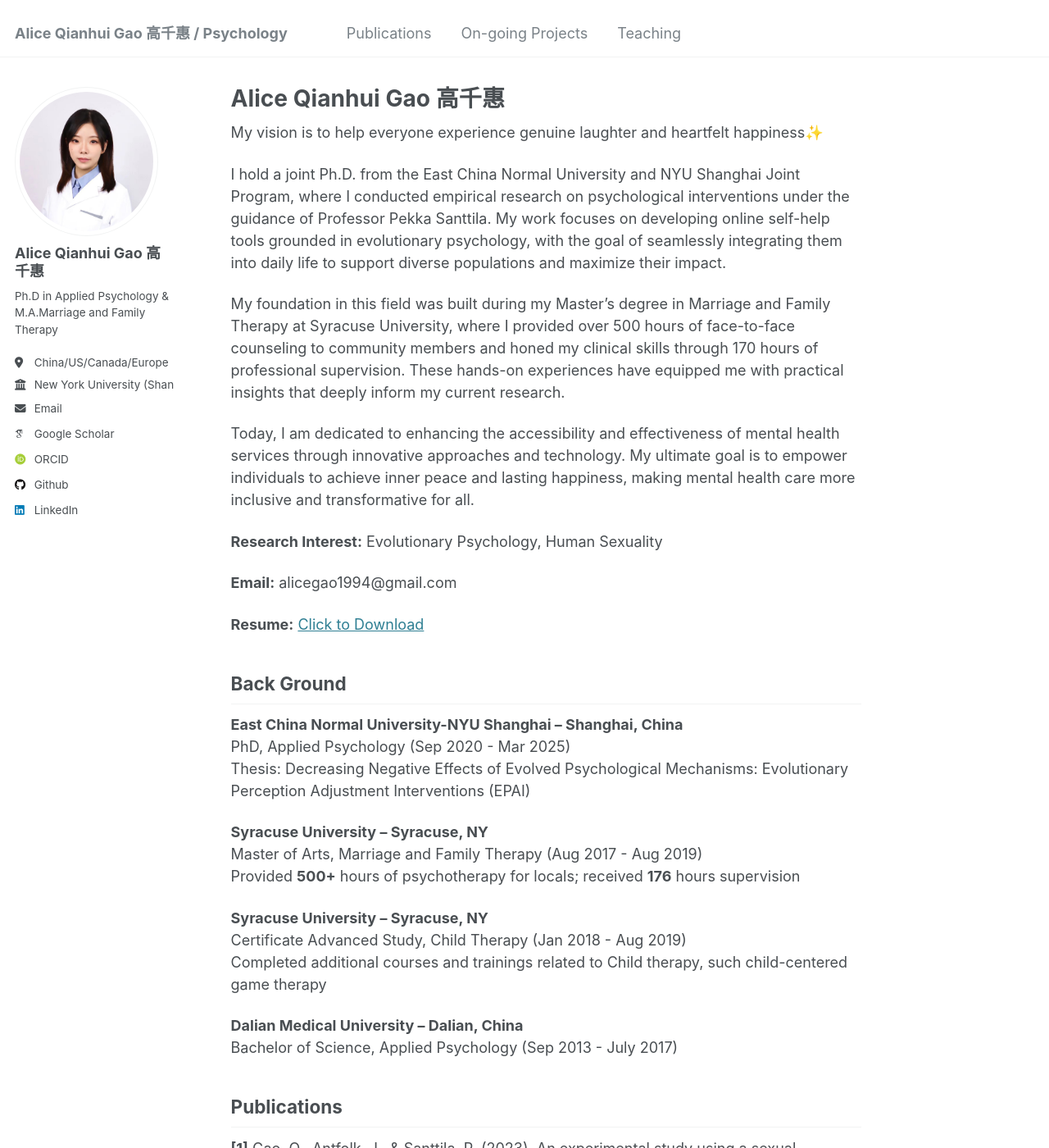
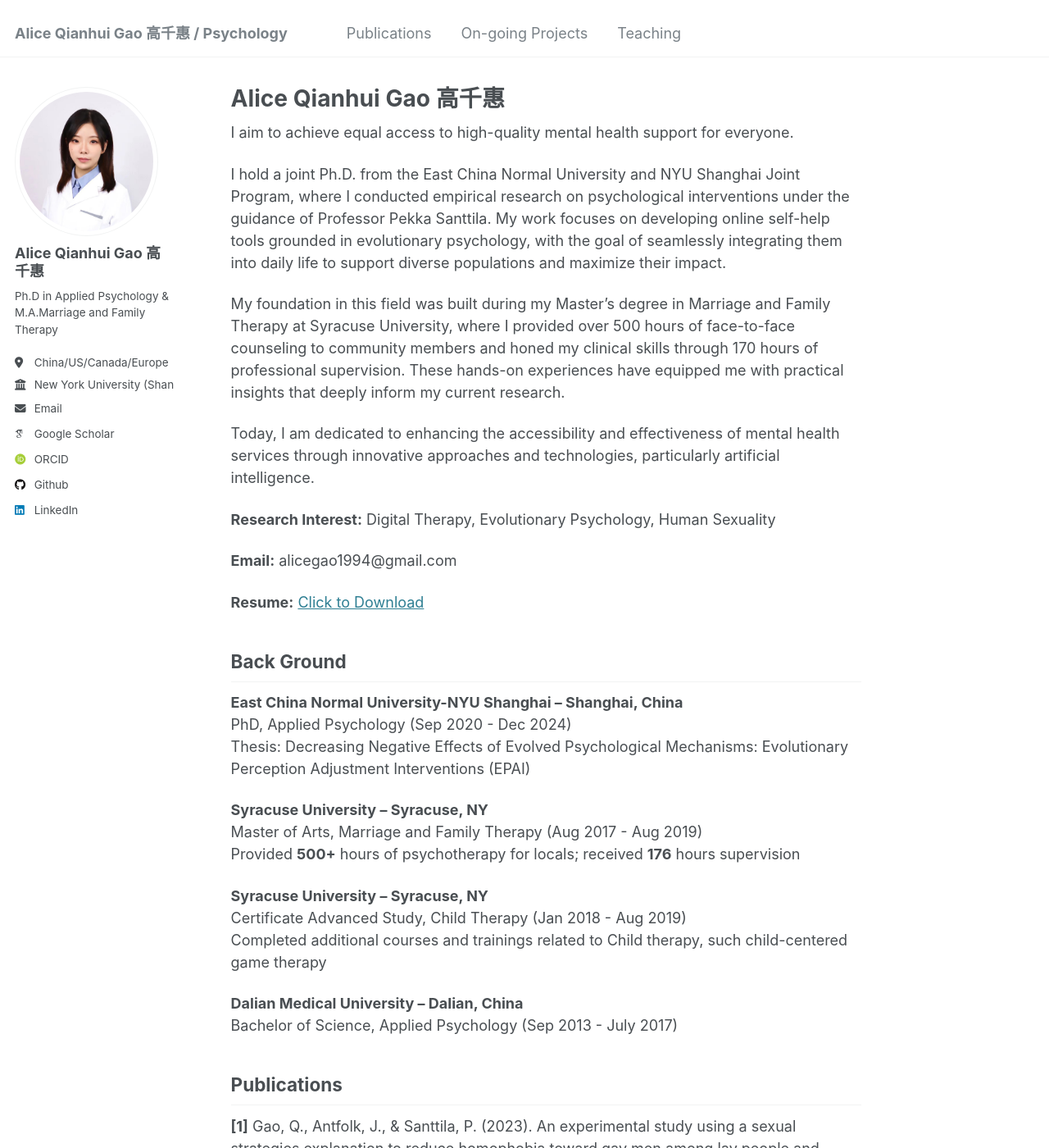
Before and after one commit to alicepsychology/alicepsychology.com, a Jekyll site: the page built from _pages/about.md, in a window 1280 px wide and 1400 px high. Shown: the whole window at 82% size. Built offline with Jekyll 4.4.1, drawn with Linux system fonts in a browser that asks for light colours; some web fonts are replaced.

Commit message:
Update about.md

```diff
--- a/_pages/about.md
+++ b/_pages/about.md
@@ -9,15 +9,15 @@ redirect_from:
 
 
 
-My vision is to help everyone experience genuine laughter and heartfelt happiness✨
+I aim to achieve equal access to high-quality mental health support for everyone.
 
 I hold a joint Ph.D. from the East China Normal University and NYU Shanghai Joint Program, where I conducted empirical research on psychological interventions under the guidance of Professor Pekka Santtila. My work focuses on developing online self-help tools grounded in evolutionary psychology, with the goal of seamlessly integrating them into daily life to support diverse populations and maximize their impact.
 
 My foundation in this field was built during my Master’s degree in Marriage and Family Therapy at Syracuse University, where I provided over 500 hours of face-to-face counseling to community members and honed my clinical skills through 170 hours of professional supervision. These hands-on experiences have equipped me with practical insights that deeply inform my current research.
 
-Today, I am dedicated to enhancing the accessibility and effectiveness of mental health services through innovative approaches and technology. My ultimate goal is to empower individuals to achieve inner peace and lasting happiness, making mental health care more inclusive and transformative for all.<br />
+Today, I am dedicated to enhancing the accessibility and effectiveness of mental health services through innovative approaches and technologies, particularly artificial intelligence.<br />
 
-**Research Interest:** Evolutionary Psychology, Human Sexuality<br />
+**Research Interest:** Digital Therapy, Evolutionary Psychology, Human Sexuality<br />
 
 **Email:** alicegao1994@gmail.com <br />
 
@@ -26,7 +26,7 @@ Today, I am dedicated to enhancing the accessibility and effectiveness of mental
 **Back Ground**<br />
 ---
 **East China Normal University-NYU Shanghai – Shanghai, China**<br />
-PhD, Applied Psychology (Sep 2020 - Mar 2025) <br />
+PhD, Applied Psychology (Sep 2020 - Dec 2024) <br />
 Thesis: Decreasing Negative Effects of Evolved Psychological Mechanisms: Evolutionary Perception Adjustment Interventions (EPAI)<br />
 
 **Syracuse University – Syracuse, NY**<br />
```
